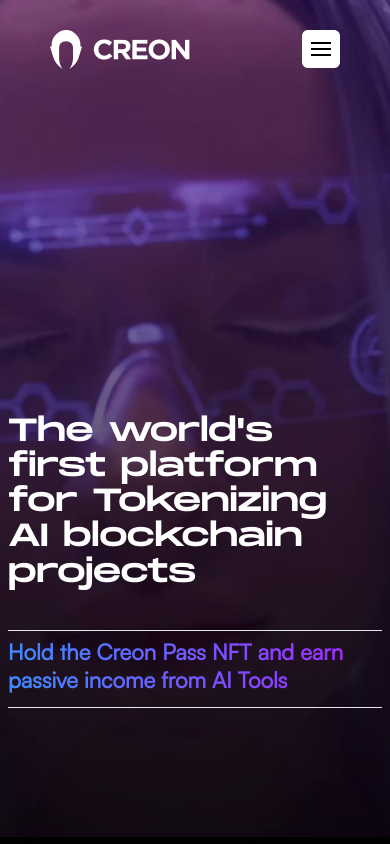
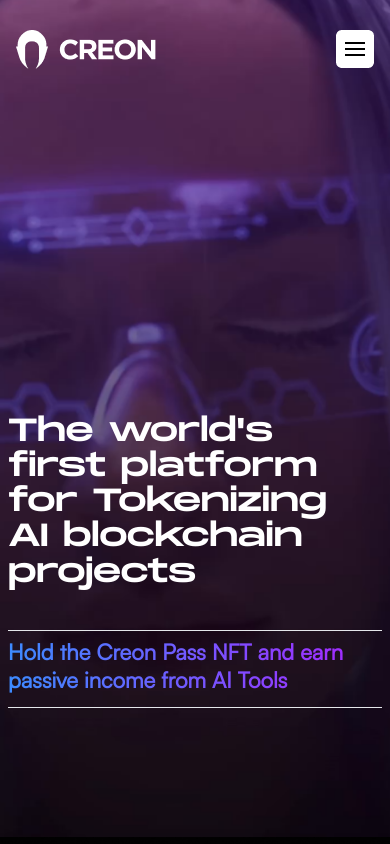
Before and after one commit to AP-DAVID/Niftables-front-end-test, a Next.js app: page / in a window 390 px wide. Built offline with nearby package versions, Linux system fonts and the light colour scheme.

Commit message:
nav done

```diff
--- a/components/Nav.tsx
+++ b/components/Nav.tsx
@@ -17,7 +17,7 @@
 
   return (
     <div>
-      <div className='pt-[30px] px-[50px] flex justify-between'>
+      <div className='pt-[30px] px-4 sm:px-[50px] flex justify-between'>
         {/* the logo */}
         <Image
           height={1000}
```
